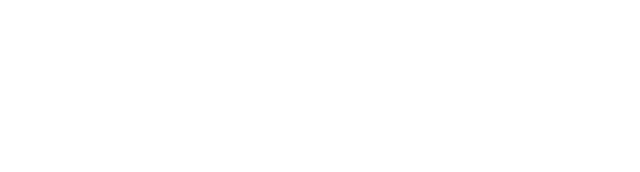
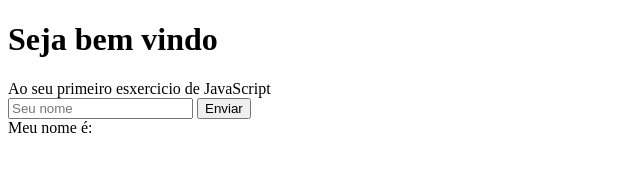
Before and after one commit to Caua-Kreca10/TESTE, a plain HTML site: page index.html in a window 1280 px wide. Shown: the whole page, without its empty margins (0-640 px from the left). Drawn offline with Linux system fonts and the light colour scheme.

Commit message:
alteração botao

```diff
--- a/index.html
+++ b/index.html
@@ -7,6 +7,15 @@
     <title> SENAI-JAVASCRIPT</title>
 </head>
 <body>
+    <h1>Seja bem vindo </h1>
+    <span>Ao seu primeiro esxercicio de JavaScript</span>
     <script src="main.js" type="text/javascript"></script>
+    <div>
+        <input id="nome" type="text" placeholder="Seu nome">
+        <button id="botao">Enviar</button>
+        <br>
+        <span id="mensagem">Meu nome é:</span>
+
+    </div>
 </body>
 </html>
```
Also changed, not shown: main.js (line endings or trailing spaces).
